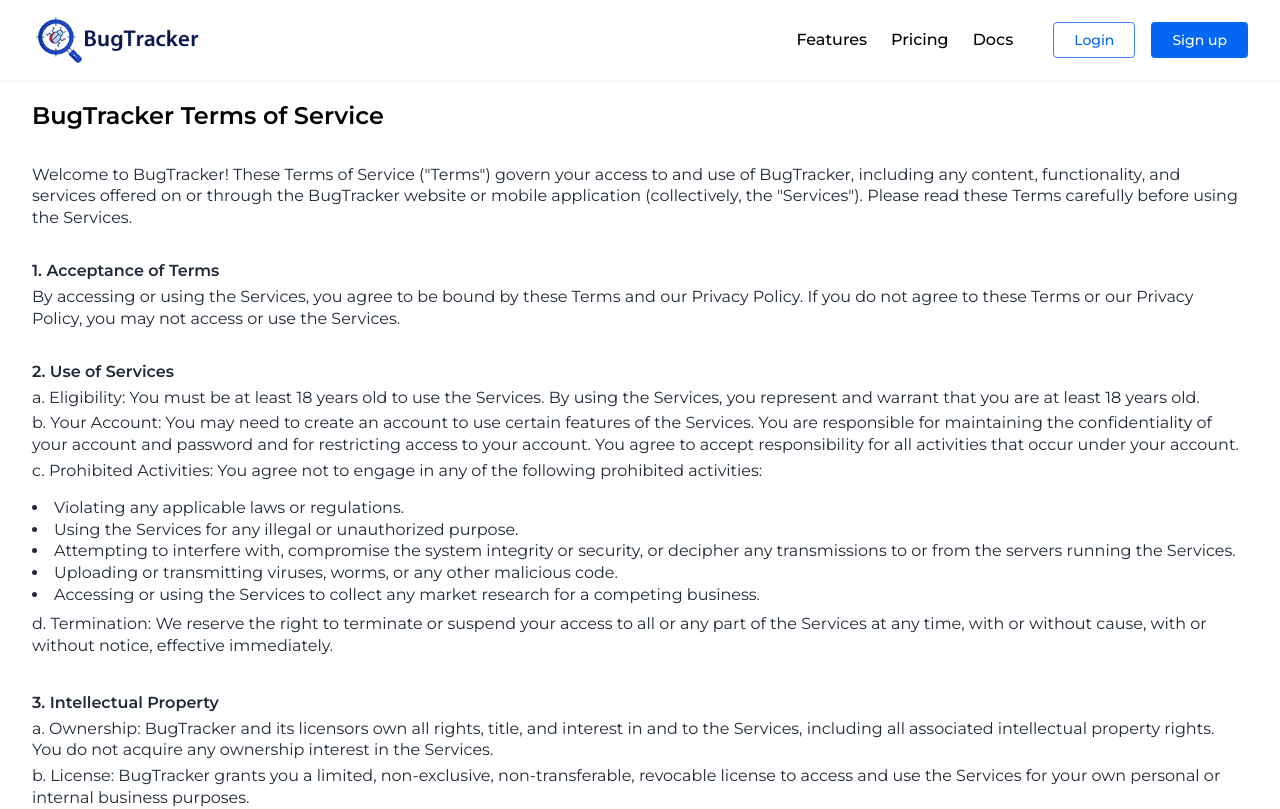
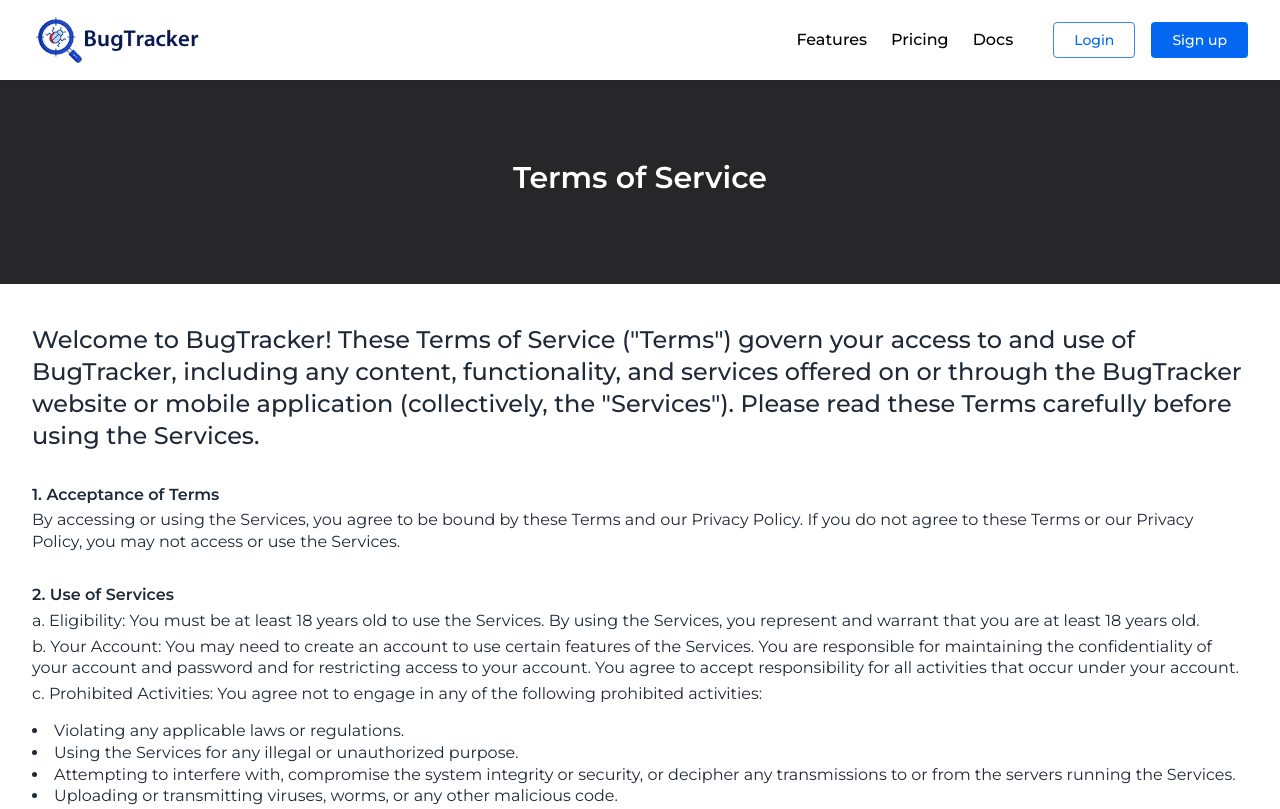
Before and after one commit to Tnaike/bug-tracker, a Next.js app: page /terms in a window 1280 px wide. Shown: the top 809 px of the page. Built offline with nearby package versions, Linux system fonts and the light colour scheme.

Commit message:
Terms with header banner

```diff
--- a/src/app/(root)/terms/page.tsx
+++ b/src/app/(root)/terms/page.tsx
@@ -1,5 +1,6 @@
 import Footer from '@/shared/components/Footer';
 import NavBar from '@/shared/components/Narbar';
+import PageSectionHeader from '@/shared/components/PageSectionHeader';
 import TermsOfService from '@/shared/components/TermsOfService';
 import { Metadata } from 'next';
 
@@ -11,7 +12,10 @@ function Terms() {
   return (
     <div>
       <NavBar />
-      <div className="py-5">
+      <div className='mt-16 md:mt-0'>
+        <PageSectionHeader title='Terms of Service' />
+      </div>
+      <div className="py-8">
         <TermsOfService />
       </div>
       <Footer />
--- /dev/null
+++ b/src/shared/components/PageSectionHeader/index.tsx
@@ -0,0 +1,19 @@
+import React from 'react'
+
+interface PageSectionHeaderProps {
+  title?: string;
+  subtitle?: string;
+  children?: React.ReactNode;
+}
+
+const PageSectionHeader = ({title, subtitle, children}: PageSectionHeaderProps) => {
+  return (
+    <div className='relative py-20 px-3 bg-zinc-800 min-h-24 text-center'>
+      {title && <h1 className="text-lg md:text-3xl font-semibold mb-2 text-white">{title}</h1>}
+      {subtitle && <p className="text-base text-slate-50 mb-6">{subtitle}</p>}
+      {children && <div>{children}</div>}
+    </div>
+  );
+}
+
+export default PageSectionHeader
--- a/src/shared/components/SignUpForm/index.tsx
+++ b/src/shared/components/SignUpForm/index.tsx
@@ -1,11 +1,13 @@
 'use client';
 
+import ROUTE from '@/app/routes';
 import { SignUpUserInput, SignUpUserSchema } from '@/lib/validations/auth.schema';
 import Button from '@/shared/components/Button';
 import FormField from '@/shared/components/FormField';
 import PasswordInput from '@/shared/components/PasswordInput';
 import TextInput from '@/shared/components/TextInput';
 import { zodResolver } from '@hookform/resolvers/zod';
+import Link from 'next/link';
 import { useForm } from 'react-hook-form';
 
 const SignUpForm = () => {
@@ -44,10 +46,15 @@ const SignUpForm = () => {
         </FormField>
       </div>
       <div className="flex flex-wrap mb-5 text-gray-700 text-[13px] items-center font-medium">
-        <p>By clicking continue, I agree to the </p>
-        <div className="cursor-pointer text-blue-300 ml-1">
+        <p>
+          By clicking continue, I agree to the{' '}
+          <Link href={ROUTE.terms} className="text-blue-300">
+            Terms of Service
+          </Link>
+        </p>
+        {/* <div className="cursor-pointer text-blue-300 ml-1">
           <Button label="Terms of Service" size="text" variant="basic" />
-        </div>
+        </div> */}
       </div>
       <div className="mb-6 flex items-center justify-center">
         <Button type="submit" size="medium" className="w-full" label="Create account" />
--- a/src/shared/components/TermsOfService/index.tsx
+++ b/src/shared/components/TermsOfService/index.tsx
@@ -2,11 +2,11 @@ import Link from 'next/link';
 
 const TermsOfService = () => {
   return (
-    <div className="relative max-sm:mt-16 scroll-smooth bg-white">
+    <div className="relative scroll-smooth bg-white">
       <div className="container md:container px-4 md:px-8 mx-auto">
-        <h1 className="flex mb-6 font-semibold md:text-2xl">BugTracker Terms of Service</h1>
+        {/* <h1 className="flex mb-6 font-semibold md:text-2xl">BugTracker Terms of Service</h1> */}
         <div className="flex flex-col py-2 text-sm md:text-base text-gray-800">
-          <p className="mb-8">
+          <p className="mb-8 font-medium md:text-2xl">
             Welcome to BugTracker! These Terms of Service ("Terms") govern your access to and use of BugTracker,
             including any content, functionality, and services offered on or through the BugTracker website or mobile
             application (collectively, the "Services"). Please read these Terms carefully before using the Services.
```
